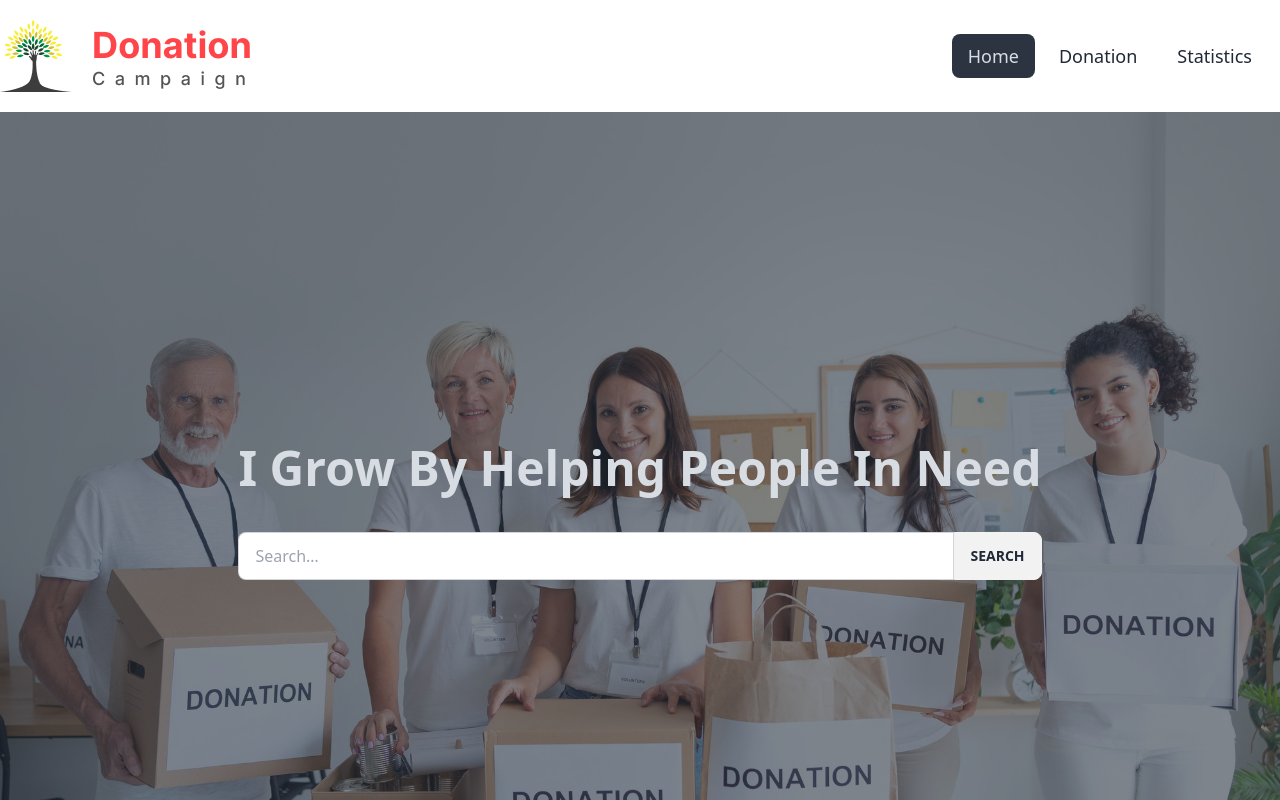
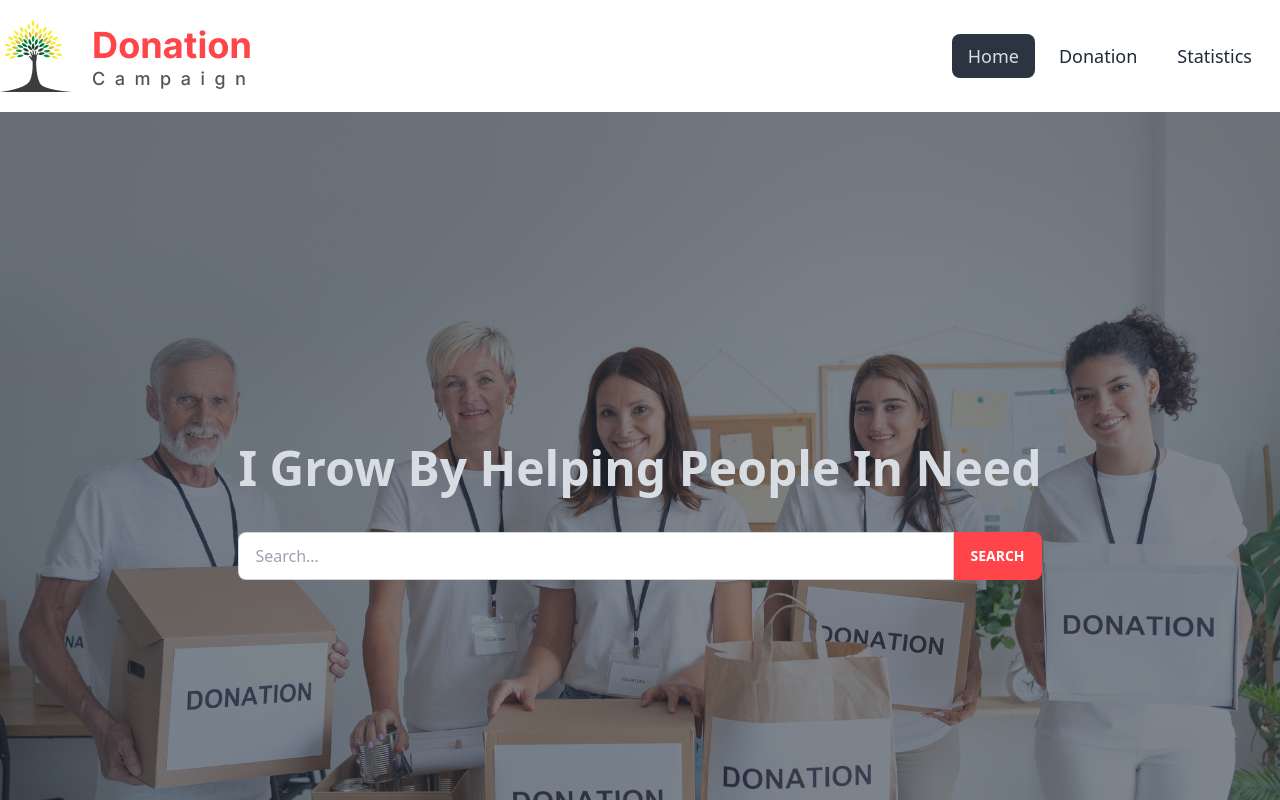
Before and after one commit to Radiat09/donation-campaign, a React (Vite) app: page / in a window 1280 px wide. Shown: the top 800 px of the page. Built offline with nearby package versions, Linux system fonts and the light colour scheme.

Commit message:
finished adding search feature in home page

```diff
--- a/package.json
+++ b/package.json
@@ -10,10 +10,12 @@
     "preview": "vite preview"
   },
   "dependencies": {
+    "prop-types": "^15.8.1",
     "react": "^18.2.0",
     "react-dom": "^18.2.0",
     "react-router-dom": "^6.16.0",
-    "react-toastify": "^9.1.3"
+    "react-toastify": "^9.1.3",
+    "recharts": "^2.8.0"
   },
   "devDependencies": {
     "@types/react": "^18.2.15",
--- a/src/Components/Banner/Banner.jsx
+++ b/src/Components/Banner/Banner.jsx
@@ -1,11 +1,9 @@
-import { useState } from "react";
-
-const Banner = () => {
-  const [search, setSearchInput] = useState("");
+import PropTypes from "prop-types";
+const Banner = ({ getInput }) => {
   const handleSeacrhBtn = (e) => {
     e.preventDefault();
     const searchinput = e.target.searchInput.value;
-    setSearchInput(searchinput);
+    getInput(searchinput);
     e.target.searchInput.value = "";
   };
   // console.log(search);
@@ -31,7 +29,11 @@ const Banner = () => {
                   name="searchInput"
                   className="input input-bordered w-full"
                 />
-                <input type="submit" className="btn" value="Search" />
+                <input
+                  type="submit"
+                  className="btn bg-[#FF444A] border-[#FF444A] text-white hover:text-[#FF444A]"
+                  value="Search"
+                />
               </div>
             </form>
           </div>
@@ -40,5 +42,7 @@ const Banner = () => {
     </banner>
   );
 };
-
+Banner.propTypes = {
+  getInput: PropTypes.func.isRequired,
+};
 export default Banner;
--- a/src/Components/Cards/Cards.jsx
+++ b/src/Components/Cards/Cards.jsx
@@ -1,18 +1,43 @@
+import PropTypes from "prop-types";
+import { useEffect, useState } from "react";
 import { useLoaderData } from "react-router-dom";
 import Card from "../Card/Card";
 
-const Cards = () => {
+const Cards = ({ search }) => {
   const cards = useLoaderData();
-  // console.log(cards);
+  const [cardsS, setCardS] = useState([]);
+  useEffect(() => {
+    // if (!search === "") {
+    const searchI = search.toLowerCase();
+    console.log(searchI);
+    const foundCard = cards.filter((card) =>
+      card.category.toLowerCase().includes(searchI)
+    );
+    setCardS(foundCard);
+    // } else {
+    //   setCardS(cards);
+    // }
+  }, [cards, search]);
+  // console.log(cardsS);
   return (
     <div className="max-w-7xl mx-auto my-28">
-      <div className="grid grid-cols-1 md:grid-cols-2 lg:grid-cols-3 xl:grid-cols-4 gap-5">
-        {cards.map((card) => (
-          <Card key={card.id} card={card}></Card>
-        ))}
-      </div>
+      {search ? (
+        <div className="grid grid-cols-1 md:grid-cols-2 lg:grid-cols-3 xl:grid-cols-4 gap-5">
+          {cardsS.map((card) => (
+            <Card key={card.id} card={card}></Card>
+          ))}
+        </div>
+      ) : (
+        <div className="grid grid-cols-1 md:grid-cols-2 lg:grid-cols-3 xl:grid-cols-4 gap-5">
+          {cards.map((card) => (
+            <Card key={card.id} card={card}></Card>
+          ))}
+        </div>
+      )}
     </div>
   );
 };
-
+Cards.proptypes = {
+  search: PropTypes.string.isRequired,
+};
 export default Cards;
--- /dev/null
+++ b/src/Components/PieChart/PieChart.jsx
@@ -0,0 +1,13 @@
+import { getStoredDonation } from "../../Utility/localstorage";
+const PieChart = () => {
+  const totalDonations = getStoredDonation();
+  console.log(totalDonations);
+
+  return (
+    <>
+      <div></div>
+    </>
+  );
+};
+
+export default PieChart;
--- a/src/Hooks/useInputSearch.js
+++ /dev/null
@@ -1,13 +0,0 @@
-import { useState } from "react";
-
-const useInputSearch = (defaultValue) => {
-  const [value, setValue] = useState(defaultValue);
-  const onChange = (e) => {
-    setValue(e.target.value);
-  };
-  return {
-    value,
-    onChange,
-  };
-};
-export default useInputSearch;
--- a/src/Pages/Home/Home.jsx
+++ b/src/Pages/Home/Home.jsx
@@ -1,11 +1,17 @@
 import Banner from "../../Components/Banner/Banner";
 import Cards from "../../Components/Cards/Cards";
+import { useState } from "react";
 
 const Home = () => {
+  const [search, setSearchInput] = useState("");
+  const getInput = (inputTxt) => {
+    setSearchInput(inputTxt);
+  };
+  // console.log(search);
   return (
     <div>
-      <Banner></Banner>
-      <Cards></Cards>
+      <Banner getInput={getInput}></Banner>
+      <Cards search={search}></Cards>
     </div>
   );
 };
--- a/src/Pages/Statistics/Statistics.jsx
+++ b/src/Pages/Statistics/Statistics.jsx
@@ -1,7 +1,10 @@
+import PieChart from "../../Components/PieChart/PieChart";
+
 const Statistics = () => {
   return (
     <div>
       <h1 className="text-6xl text-center">This is Statictics page</h1>
+      <PieChart></PieChart>
     </div>
   );
 };
```
Also changed, not shown: 1 other file (tests, documents, lock files or other folders).
